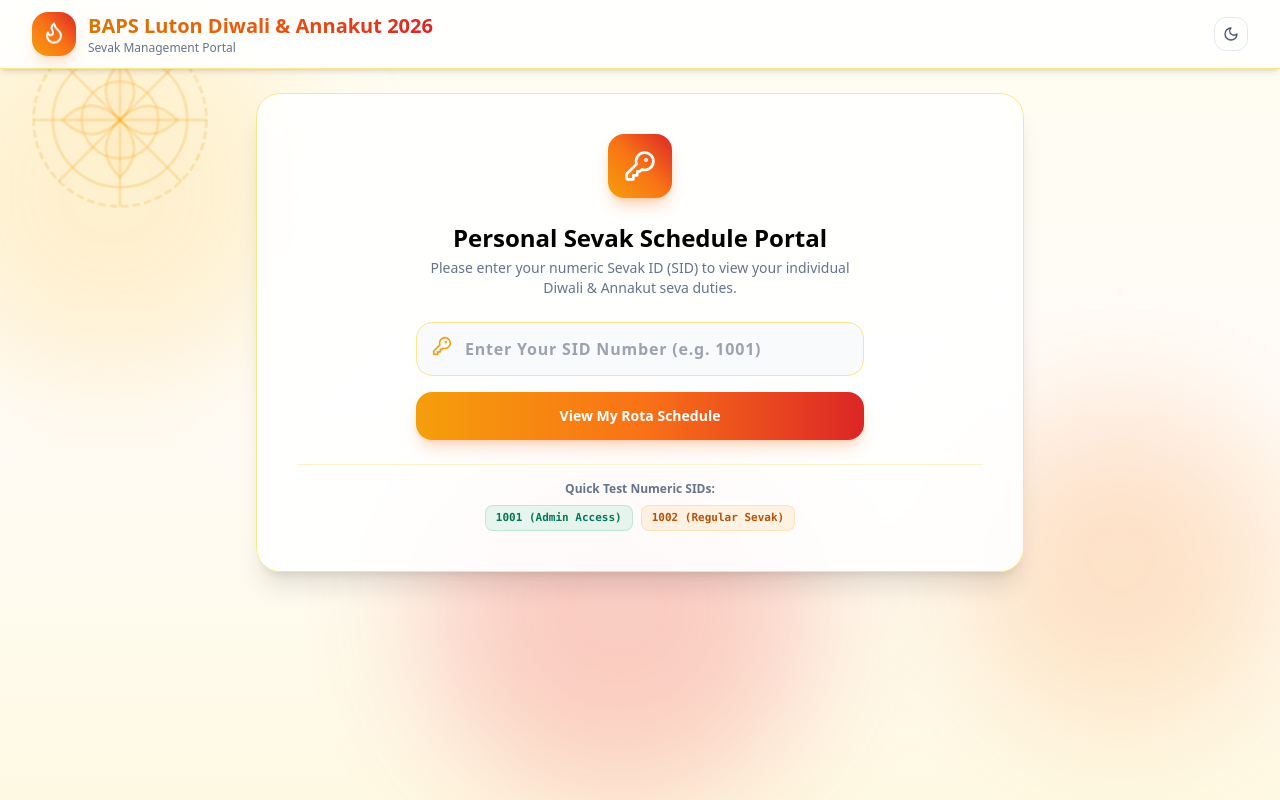
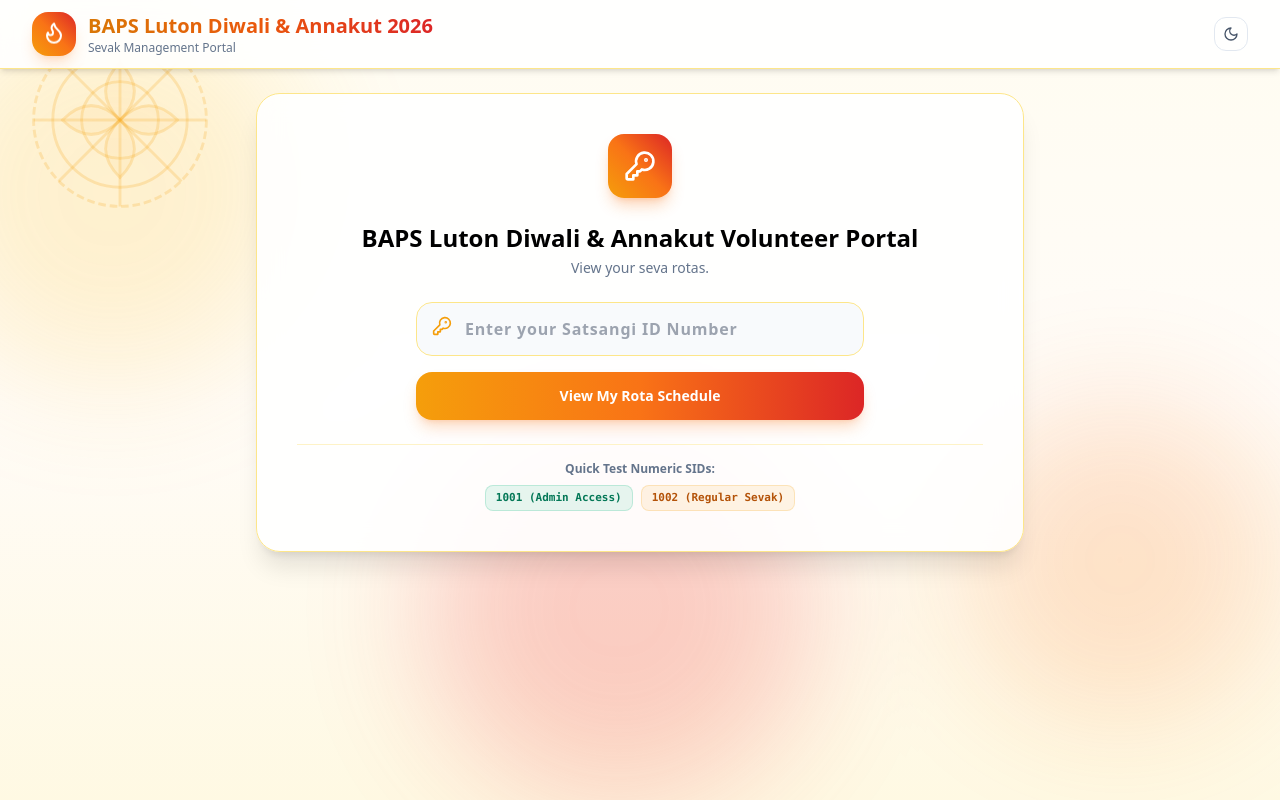
Before and after one commit to hetvisomani/Luton-Diwali-and-Annakut-2026-Volunteer-Management, a React (Vite) app: page / in a window 1280 px wide. Built offline with nearby package versions, Linux system fonts and the light colour scheme.

Commit message:
Update App.jsx

```diff
--- a/src/App.jsx
+++ b/src/App.jsx
@@ -631,10 +631,10 @@
 
                 <div>
                   <h2 className={`text-xl sm:text-2xl font-black ${darkMode ? 'text-white' : 'text-black'}`}>
-                    Personal Sevak Schedule Portal
+                    BAPS Luton Diwali & Annakut Volunteer Portal
                   </h2>
                   <p className="text-xs sm:text-sm text-slate-500 dark:text-slate-400 mt-1 max-w-md mx-auto">
-                    Please enter your numeric Sevak ID (SID) to view your individual Diwali & Annakut seva duties.
+                    View your seva rotas.
                   </p>
                 </div>
 
@@ -646,7 +646,7 @@
                       required
                       value={portalSidInput}
                       onChange={e => setPortalSidInput(e.target.value)}
-                      placeholder="Enter Your SID Number (e.g. 1001)"
+                      placeholder="Enter your Satsangi ID Number"
                       className={`w-full pl-12 pr-4 py-3.5 rounded-2xl border text-sm sm:text-base font-bold tracking-wider focus:ring-2 focus:ring-amber-500 outline-none transition-all ${
                         darkMode ? 'bg-slate-800 border-slate-700 text-white' : 'bg-slate-50 border-amber-200 text-slate-900'
                       }`}
```
